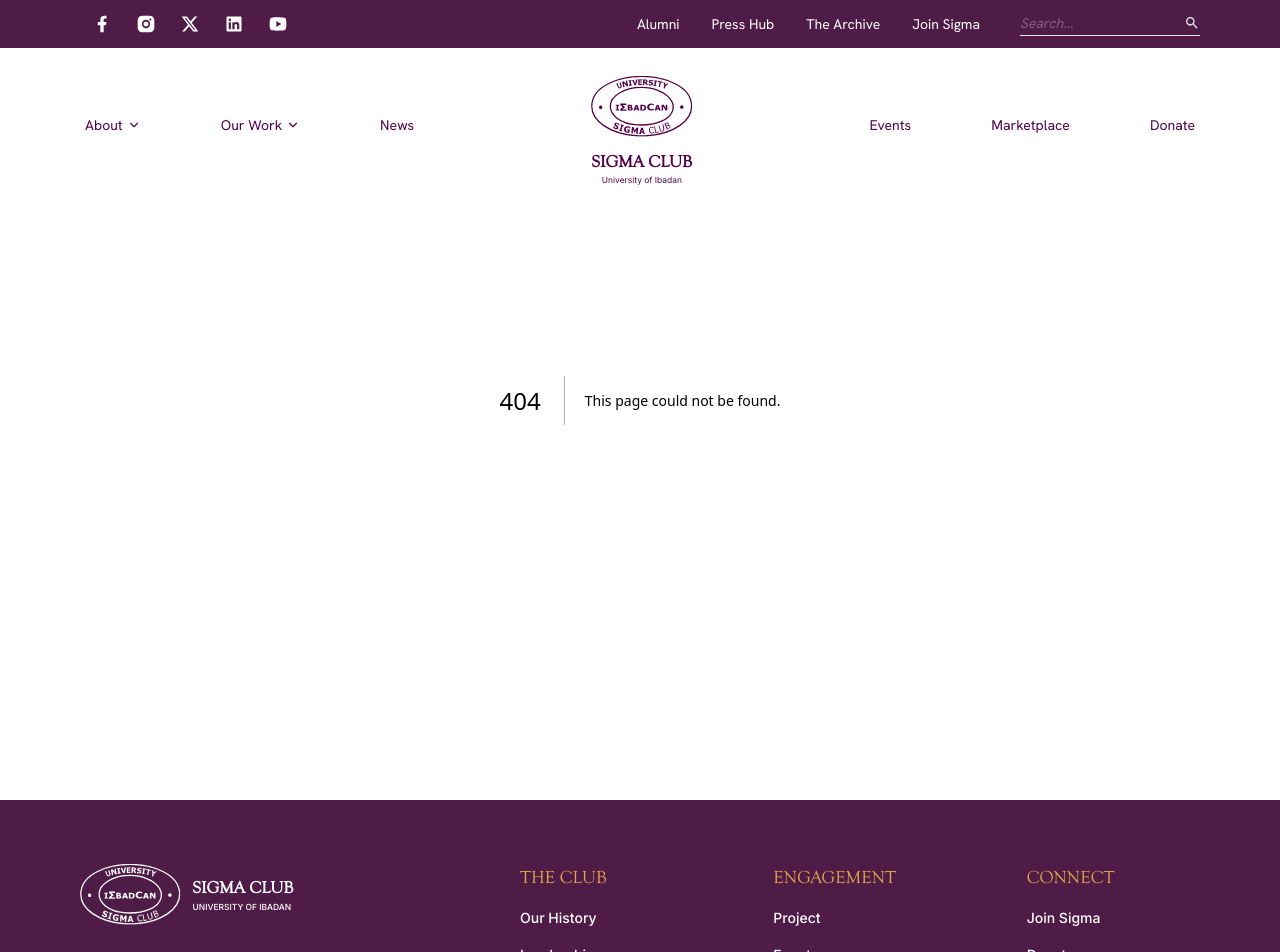
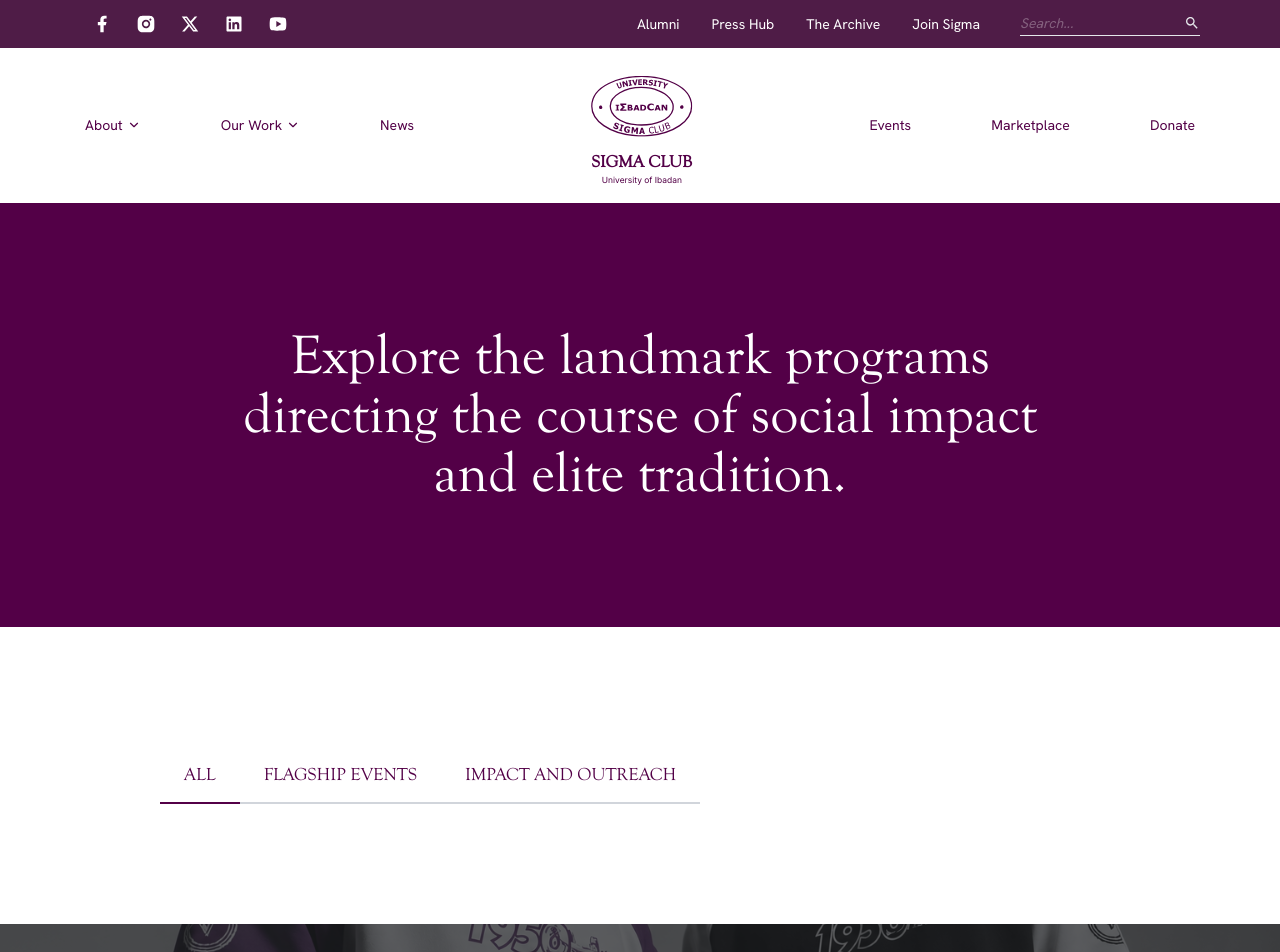
Before and after one commit to Sigma-Club-Dev-Team/sigma-web-app, a Next.js app: page /programs in a window 1280 px wide. Before the commit this address had no page. Shown: the top 952 px of the page. Built offline with nearby package versions, Linux system fonts and the light colour scheme.

Commit message:
feat: add programs page(60%)

```diff
--- /dev/null
+++ b/src/app/programs/page.tsx
@@ -0,0 +1,15 @@
+import MerchCTA from "@/components/MerchCTA";
+import Banner from "@/components/Programs/Banner";
+import Programs from "@/components/Programs/Programs";
+
+function page() {
+  return (
+    <div className="pt-18 md:pt-[12.65rem]">
+      <Banner />
+      <Programs />
+      <MerchCTA />
+    </div>
+  );
+}
+
+export default page;
--- a/src/components/Navbar.tsx
+++ b/src/components/Navbar.tsx
@@ -29,7 +29,7 @@ const aboutLinks = [
 ];
 
 const ourWorkLinks = [
-  { id: 1, name: "All Projects", link: "/" },
+  { id: 1, name: "All Projects", link: "/programs" },
   { id: 2, name: "Flagship Projects", link: "/" },
   { id: 3, name: "Impacts and Outreach", link: "/" },
 ];
--- /dev/null
+++ b/src/components/Programs/Banner.tsx
@@ -0,0 +1,17 @@
+import { goudyOldStyle } from "@/fonts";
+function Banner() {
+  return (
+    <section className="py-20 md:py-25 px-6 md:px-60 bg-sigma-navy flex flex-col items-center justify-center relative text-white overflow-hidden gap-6 md:gap-8">
+      <div className="flex flex-col items-center justify-center gap-2 md:py-6">
+        <h1
+          className={`${goudyOldStyle.className} text-center text-[2.25rem] md:text-[3.5rem] leading-[2.6rem] md:leading-[3.675rem]`}
+        >
+          Explore the landmark programs directing the course of social impact
+          and elite tradition.
+        </h1>
+      </div>
+    </section>
+  );
+}
+
+export default Banner;
--- /dev/null
+++ b/src/components/Programs/Programs.tsx
@@ -0,0 +1,40 @@
+"use client";
+
+import { goudyOldStyle } from "@/fonts";
+import { useState } from "react";
+
+const programsBtn = [
+  { id: 1, label: "ALL" },
+  { id: 2, label: "Flagship Events" },
+  { id: 3, label: "Impact and outreach" },
+];
+
+function Programs() {
+  const [activeCategory, setActiveCategory] = useState("ALL");
+  return (
+    <section className="flex flex-col items-center justify-center py-15 md:py-30 px-6 md:px-40 gap-16 md:gap-20 w-full overflow-hidden">
+      <div className="flex flex-col md:flex-row items-center justify-start w-full gap-4 md:gap-25">
+        <nav className="flex items-center justify-center ">
+          {programsBtn.map((btn) => {
+            const isActive = activeCategory === btn.label;
+            return (
+              <button
+                key={btn.id}
+                onClick={() => setActiveCategory(btn.label)}
+                className={`flex items-center justify-center md:py-3.5 md:px-6 md:text-[1.125rem] border-b-[0.125rem] cursor-pointer uppercase shrink-0 ${
+                  goudyOldStyle.className
+                } text-sigma-navy transition-colors duration-200 ${
+                  isActive ? "border-sigma-navy" : "border-border"
+                }`}
+              >
+                <p>{btn.label}</p>
+              </button>
+            );
+          })}
+        </nav>
+      </div>
+    </section>
+  );
+}
+
+export default Programs;
```
